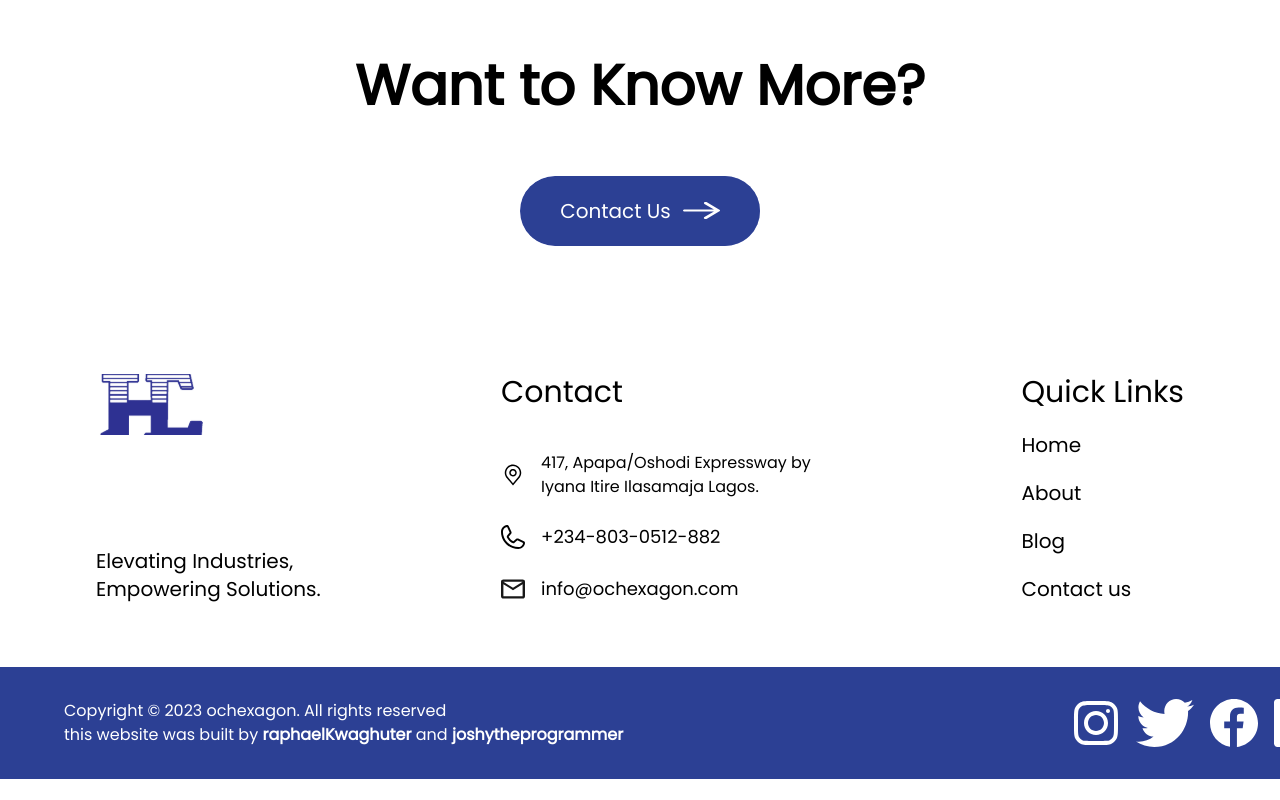
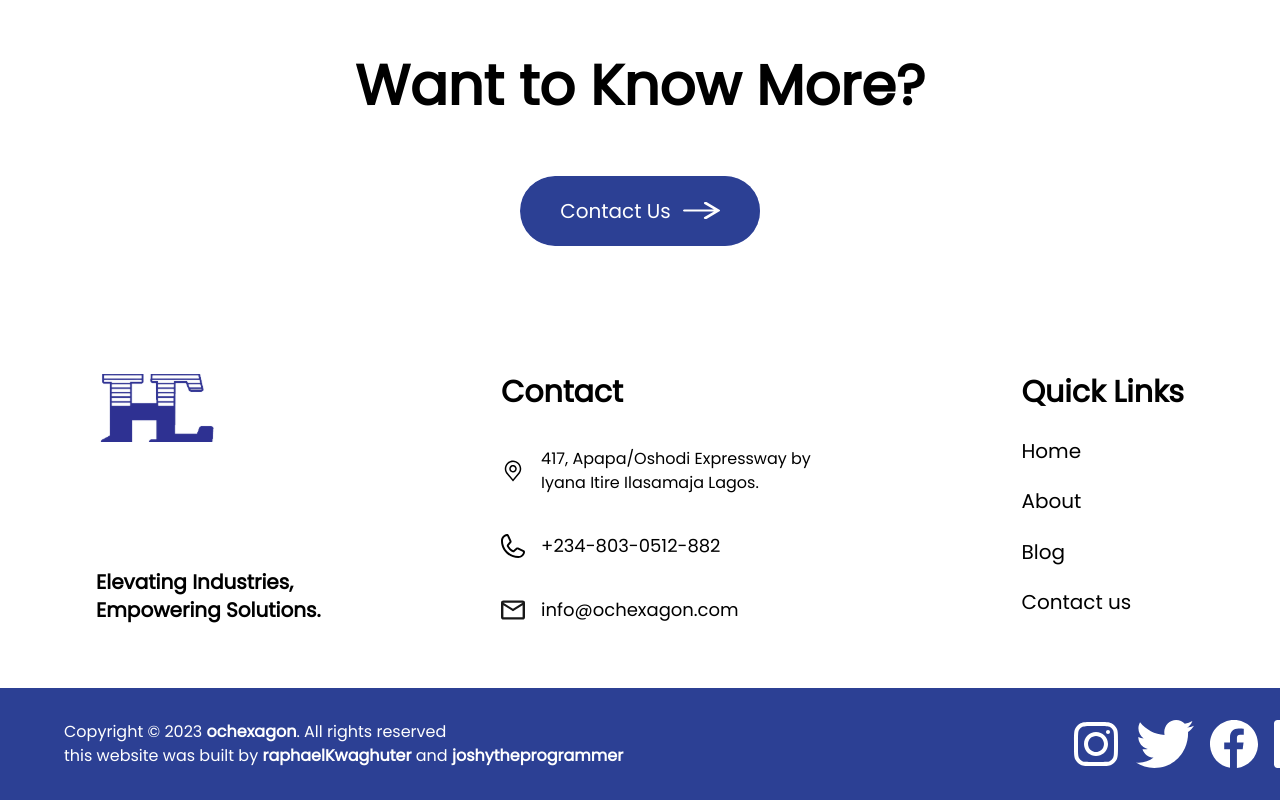
Before and after one commit to joshytheprogrammer/ochexagonv2, a Next.js app: page / in a window 1280 px wide. Shown: the part 3572-4372 px from the top of the page. Before the commit the page ends 4351 px from the top, so only its background shows below. Built offline with nearby package versions, Linux system fonts and the light colour scheme.

Commit message:
Worked on the Footer

```diff
--- a/components/Footer.jsx
+++ b/components/Footer.jsx
@@ -13,21 +13,21 @@ const Footer = () => {
   return (
     <div>
       <div className='flex flex-col sm:flex-row justify-between lg:px-24 md:px-16 md:py-16 sm:px-24 sm:py-8 px-8 py-12'>
-        <div>
+        <div className='flex flex-col justify-between h-[250px]'>
           <Image
            src={logo}
            alt='logo'
-           className='w-auto mb-16 sm:mb-28'
+           className='w-[120px]'
           />
 
-          <p className='font font-medium text-xl'>
+          <p className='font font-semibold text-xl'>
             Elevating Industries, <br />
             Empowering Solutions.
           </p>
         </div>
 
-        <div className='flex flex-col justify-between font mt-8 sm:my-0'>
-          <h2 className='text-3xl font-medium mb-4'>Contact</h2>
+        <div className='flex flex-col justify-between font mt-12 sm:my-0 h-[250px]'>
+          <h2 className='text-3xl font-semibold mb'>Contact</h2>
           <div className='flex items-center sm:lg text-md my-6 sm:my-0'>
             <Image
              src={location}
@@ -61,28 +61,29 @@ const Footer = () => {
             </p>
           </div>
         </div>
-        <div className='lg:flex flex-col hidden justify-between font text-xl'>
 
-        <h2 className='text-3xl font-medium '>Quick Links</h2>
+        <div className='flex flex-col justify-between font text-xl sm:mt-0 mt-12 h-[250px]'>
 
-          <Link href='/' className="hover:text-blue-800">
+        <h2 className='text-3xl font-semibold mb-3'>Quick Links</h2>
+
+          <Link href='/' className="hover:text-blue-800 my-2">
             Home
           </Link>
-          <Link href='/about' className="hover:text-blue-800">
+          <Link href='/about' className="hover:text-blue-800 my-2">
             About
           </Link>
-          <Link href='/blog' className="hover:text-blue-800">
+          <Link href='/blog' className="hover:text-blue-800 my-2">
             Blog
           </Link>
-          <Link href='contact' className="hover:text-blue-800">
+          <Link href='contact' className="hover:text-blue-800 my-2">
           Contact us
         </Link>
         </div>
       </div>
       <div className="background-primary text-secondary flex justify-between md:px-16 sm:px-24 sm:py-8 px-4 py-6 font">
         <div className='text-sm sm:text-base'>
-          <p className="mb-3 sm:mb-0">Copyright &copy; 2023 <span className='font-medium '>ochexagon</span>. All rights reserved </p>
-          <p>this website was built by <Link href="https://github.com/RalphFred" target="_blank" className="font-semibold  cursor-pointer">raphaelKwaghuter</Link> and <Link href="https://joshytheprogrammer.com/" target="_blank" className="font-semibold cursor-pointer">joshytheprogrammer</Link></p>
+          <p className="mb-3 sm:mb-0">Copyright &copy; 2023 <span className='font-semibold'>ochexagon</span>. All rights reserved </p>
+          <p>this website was built by <Link href="https://github.com/RalphFred" target="_blank" className="font-bold cursor-pointer">raphaelKwaghuter</Link> and <Link href="https://joshytheprogrammer.com/" target="_blank" className="font-bold cursor-pointer">joshytheprogrammer</Link></p>
         </div>
         <div className="hidden sm:flex">
           <Image
--- a/components/Nav.jsx
+++ b/components/Nav.jsx
@@ -4,6 +4,7 @@ import Link from 'next/link'
 import Image from 'next/image'
 import logo from '@assets/logo.svg'
 import { useState, useEffect } from 'react';
+
 
 const Nav = () => {
   const pathname = usePathname();
```
